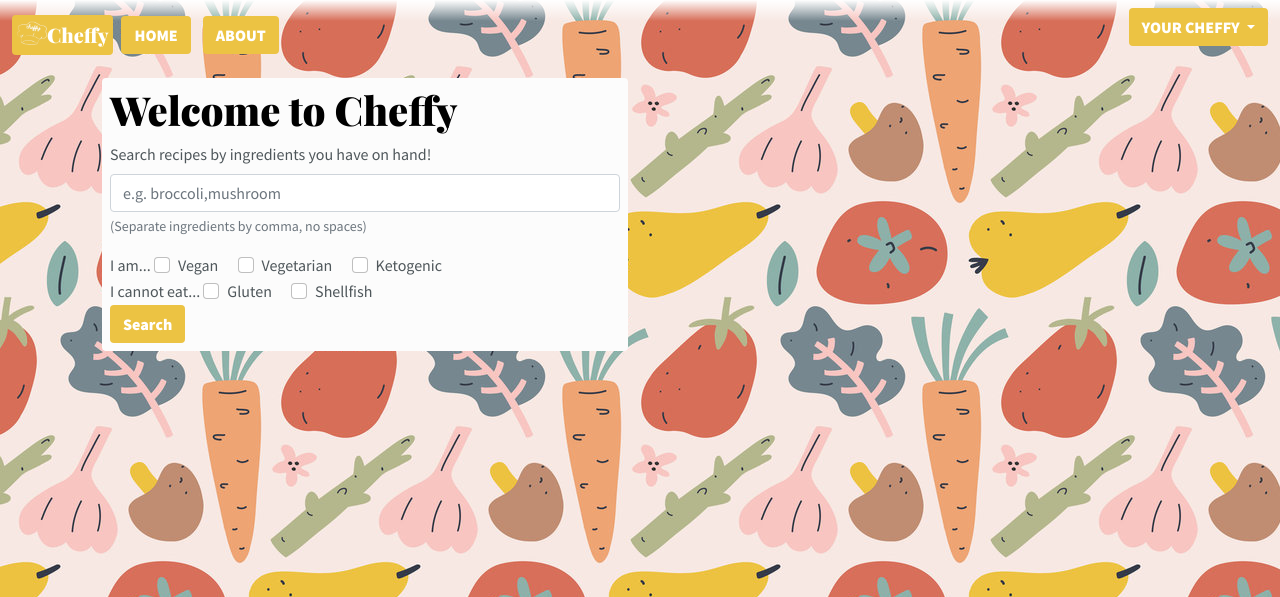
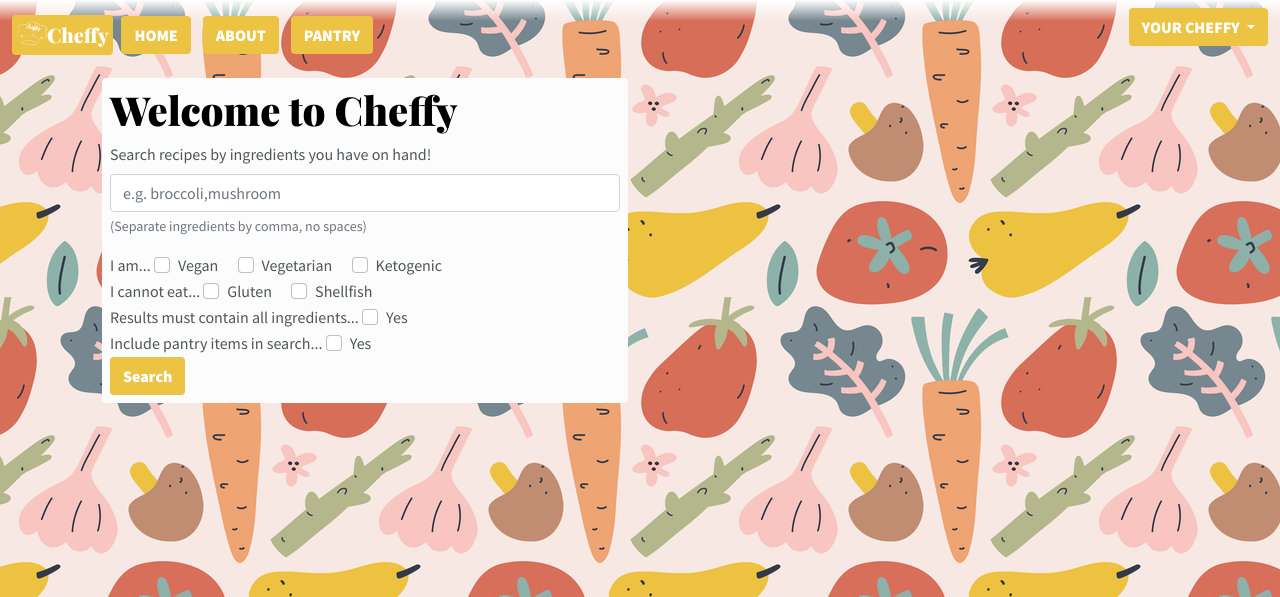
Before and after one commit to BUMETCS673/BUMETCS673OLF21P1, a Flask app: page / in a window 1280 px wide. Shown: the top 597 px of the page. Run offline with Flask 2, Linux system fonts and the light colour scheme; the visitor is signed in with stand-in values (Sample User, id 1); parts of the project's set-up code (start-up, migrations or seed data) failed here and were passed over.

Commit message:
added new features to the app: -included a search to allow including only some of the ingredients     useful for large pantries or large lists - option for old search, recipe must include all ing.s too -added a option to include pantry items in search -added a menu bar item to get to a user's pantry if logged in     -note will probably need to be change when Jean updates the UI,     for now it serves as a simple link to the pantry

```diff
--- a/src/pantry.py
+++ b/src/pantry.py
@@ -102,4 +102,6 @@ if __name__ == "__main__":
     pm = PantryManager('Tim')
     pm.delPantryAll()
     pm.addPantry("apple, pear")
+    print (pm.getPantry())
     pm.delPantryItem(9252)
+    pm.delPantryUser()
--- a/src/routes.py
+++ b/src/routes.py
@@ -23,7 +23,17 @@ def showRecipes():
     ingredients = request.args.get('ingredients')
     diet = request.args.get('diet')
     intolerances = request.args.get('intolerances')
-    results = searchRecipes(ingredients, diet, intolerances)
+    allReq = request.args.get('searchType')
+    usePantry = request.args.get('incPantry')
+    # had to collect pantry ingredients here to avoid circular ref
+    if (usePantry != None) and (session != {}):
+        pm = PantryManager(session['profile']['user_id'])
+        if ingredients != '':
+            ingredients = ingredients + ',' + pm.getPantry()
+        else:
+            ingredients = pm.getPantry()
+    print(ingredients)
+    results = searchRecipes(ingredients, diet, intolerances, allReq)
     # set second argument to pass the data
     return render_template('recipe.html', results=results)
 
@@ -37,7 +47,9 @@ def recipeDetail(recipe_id):
 @app.route("/pantry")
 def pantry():
     # set user and create Pantry Manager
-    user = "Tim"  # for testing purposes
+    user = "TestUser"  # for testing purposes
+    if session != {}:
+        user = session['profile']['user_id']
     pm = PantryManager(user)
 
     # handle if ingredients are added
@@ -49,24 +61,12 @@ def pantry():
     pantryItems = pm.dispPantry()
     return render_template("pantry.html", items=pantryItems)
 
-
-# @app.route("/pantry/add", methods = ['POST'])
-# def pantry_add():
-#         # set user and create Pantry Manager
-#     user = "Tim"    # for testing purposes
-#     pm = PantryManager(user)
-#     ingredients = request.args.get('ingredients')
-#     print("ing: " + ingredients)
-#     if ingredients != None:
-#         pm.addPantry(ingredients)
-
-#     return redirect(url_for('pantry'))
-
-
 @app.route("/pantry/del/<id>", methods=['POST'])
 def pantryDel(id):
     # set user and create Pantry Manager
-    user = "Tim"  # for testing purposes
+    user = "TestUser"  # for testing purposes
+    if session != {}:
+        user = session['profile']['user_id']
     pm = PantryManager(user)
     pm.delPantryItem(id)
     return redirect(url_for('pantry'))
@@ -75,7 +75,9 @@ def pantryDel(id):
 @app.route("/pantry/del_all/", methods=['POST'])
 def pantryDelAll():
     # set user and create Pantry Manager
-    user = "Tim"  # for testing purposes
+    user = "TestUser"  # for testing purposes
+    if session != {}:
+        user = session['profile']['user_id']
     pm = PantryManager(user)
     pm.delPantryUser()
     return redirect(url_for('pantry'))
--- a/src/templates/head.html
+++ b/src/templates/head.html
@@ -35,6 +35,14 @@
             <li class="nav-item p-1 mt-0 me-1">
               <a class="btn" href="/about">ABOUT</a>
             </li>
+            {% if session != {} %}
+              <li class="nav-item p-1 mt-0 me-1">
+                <a class="btn" href="/pantry">PANTRY</a>
+              </li>
+            {% endif %}
+
+
+
           </ul>
         </div>
       </div>
--- a/src/templates/index.html
+++ b/src/templates/index.html
@@ -43,6 +43,26 @@
                         <label class="form-check-label" for="shellfish">Shellfish</label>
                     </div>
                 </div>
+
+                <div class="search">
+                    <span>Results must contain all ingredients...</span>
+
+                    <div class="form-check form-check-inline">
+                        <input class="form-check-input" type="checkbox" id="allReq" name="searchType" value="allReq">
+                        <label class="form-check-label" for="allReq">Yes</label>
+                    </div>
+                </div>
+
+                <div class="search">
+                    {% if session != {} %}
+                    <span>Include pantry items in search...</span>
+                        <div class="form-check form-check-inline">
+                            <input class="form-check-input" type="checkbox" id="usePantry" name="incPantry"
+                                value="usePantry">
+                            <label class="form-check-label" for="usePantry">Yes</label>
+                        </div>
+                    {% endif %}
+                </div>
             </div>
             <button type="submit" class="btn">Search</button>
         </form>
```
Also changed, not shown: src/spoon.py (+11 -4 lines), src/cheffy.db.
